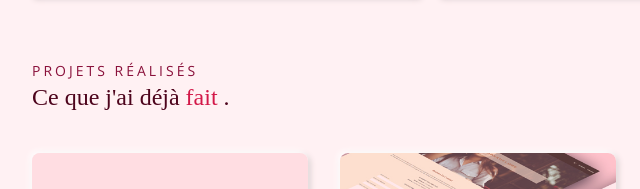
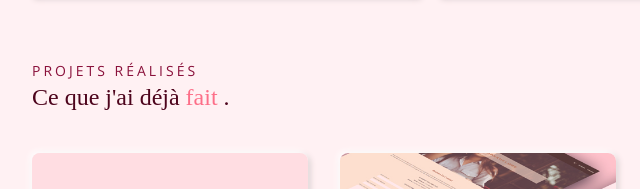
Before and after one commit to stephanievanoverberghe/portfolio, a website with bundled scripts: page index.html in a window 1280 px wide. Shown: the part 1611-1800 px from the top of the page, 8-648 px from the left. Built offline with nearby package versions, Linux system fonts and the light colour scheme; a web font is replaced by a local one.

Commit message:
Update index.html

```diff
--- a/index.html
+++ b/index.html
@@ -332,7 +332,7 @@
                 </span>
                 <h2 class="mb-5 font-Patua text-lg sm:mb-10 md:text-2xl">
                     Ce que j'ai déjà
-                    <span class="text-red-pink-600"> fait</span>
+                    <span class="text-red-pink-400"> fait</span>
                     .
                 </h2>
                 <!-- Articles décrivant les projets réalisés -->
```
